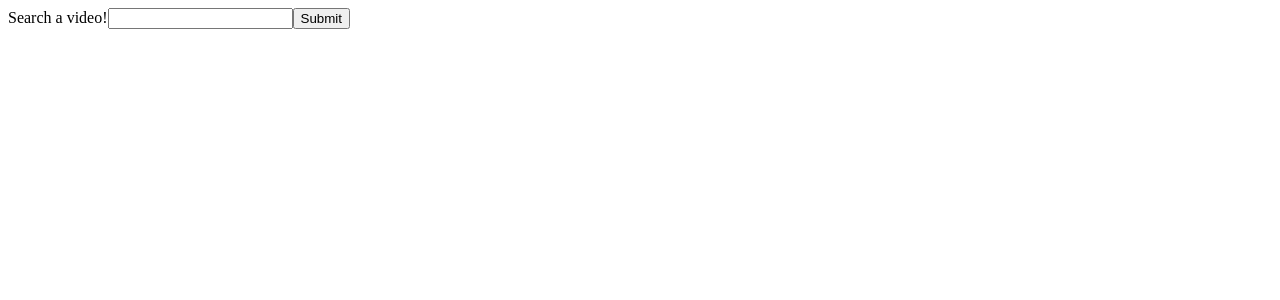
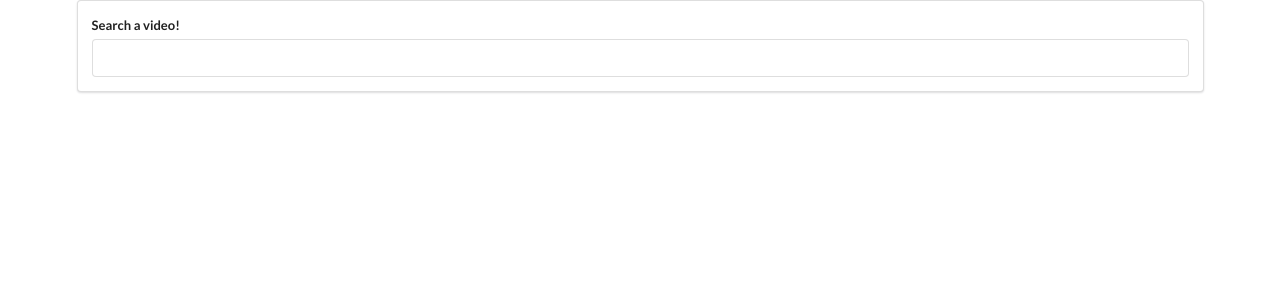
Before and after one commit to johnmichael-tolentino/video-search-sandbox, a React (Create React App) app: page / in a window 1280 px wide. Shown: the top 300 px of the page. Built offline with nearby package versions, Linux system fonts and the light colour scheme.

Commit message:
Linked Semantic UI stylesheet and added styling to App and SearchBar

```diff
--- a/public/index.html
+++ b/public/index.html
@@ -5,10 +5,7 @@
 		<link rel="icon" href="%PUBLIC_URL%/favicon.ico" />
 		<meta name="viewport" content="width=device-width, initial-scale=1" />
 		<meta name="theme-color" content="#000000" />
-    <meta
-      name="description"
-      content="Web site created using create-react-app"
-    />
+		<meta name="description" content="Web site created using create-react-app" />
 		<link rel="apple-touch-icon" href="%PUBLIC_URL%/logo192.png" />
 		<!--
       manifest.json provides metadata used when your web app is installed on a
@@ -24,6 +21,12 @@
       work correctly both with client-side routing and a non-root public URL.
       Learn how to configure a non-root public URL by running `npm run build`.
     -->
+		<link
+			rel="stylesheet"
+			href="https://cdnjs.cloudflare.com/ajax/libs/semantic-ui/2.4.1/semantic.min.css"
+			integrity="sha512-8bHTC73gkZ7rZ7vpqUQThUDhqcNFyYi2xgDgPDHc+GXVGHXq+xPjynxIopALmOPqzo9JZj0k6OqqewdGO3EsrQ=="
+			crossorigin="anonymous"
+		/>
 		<title>React App</title>
 	</head>
 	<body>
--- a/src/components/App.js
+++ b/src/components/App.js
@@ -15,7 +15,7 @@ class App extends React.Component {
 
 	render() {
 		return (
-			<div>
+			<div className="ui container">
 				<SearchBar onSearch={this.onSearch} />
 			</div>
 		);
--- a/src/components/SearchBar.js
+++ b/src/components/SearchBar.js
@@ -15,16 +15,18 @@ class SearchBar extends React.Component {
 
 	render() {
 		return (
-			<div>
-				<form onSubmit={this.onFormSubmit}>
+			<div className="search-bar ui segment">
+				<form className="ui form" onSubmit={this.onFormSubmit}>
+					<div className="field">
 						<label>Search a video!</label>
 						<input
 							type="text"
 							value={this.state.search}
 							onChange={(e) => {
 								this.setState({ search: e.target.value });
-						}}></input>
-					<input type="submit"></input>
+							}}
+						/>
+					</div>
 				</form>
 			</div>
 		);
```
Lines whose indentation alone changed are shown as unchanged.
